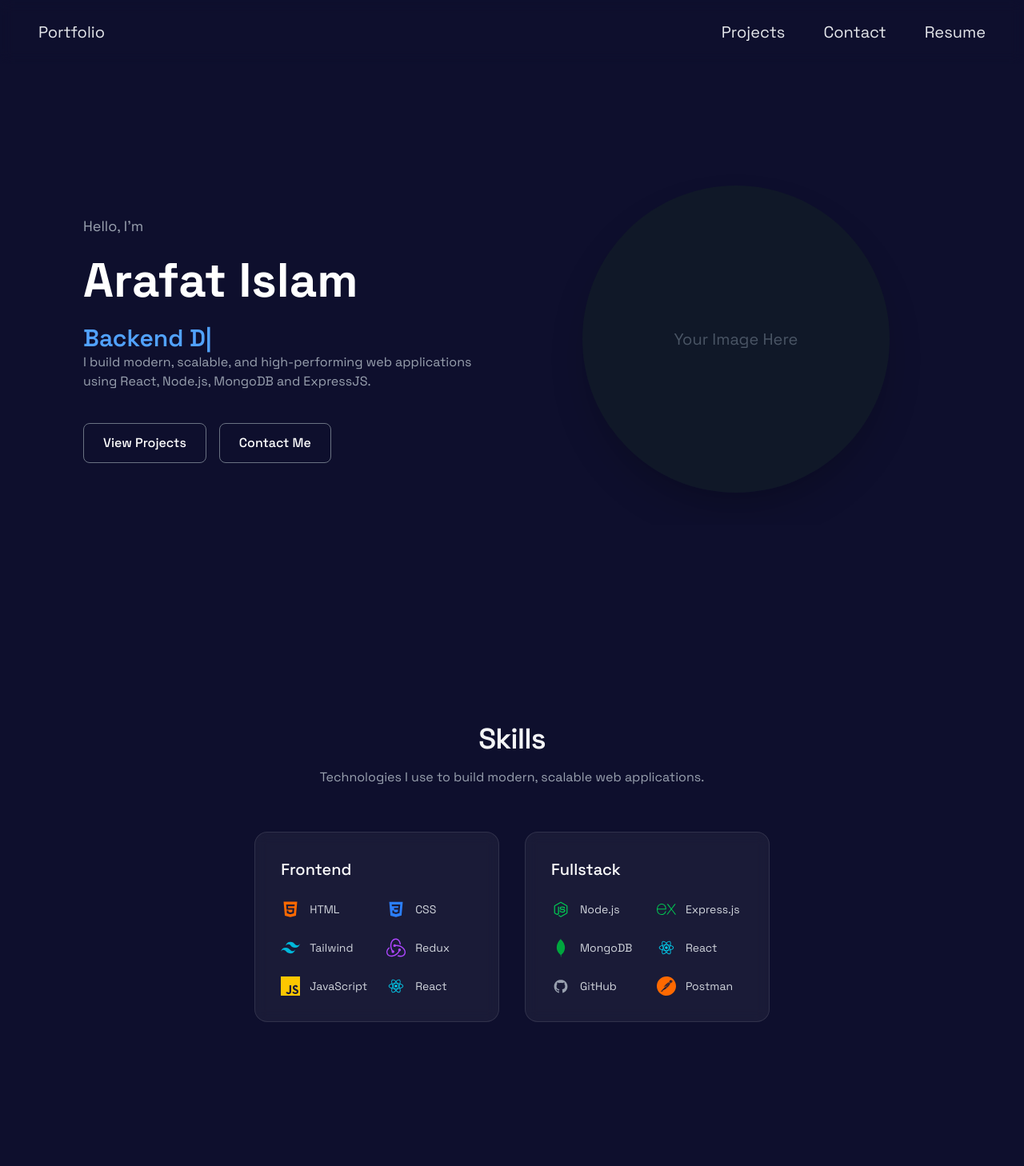
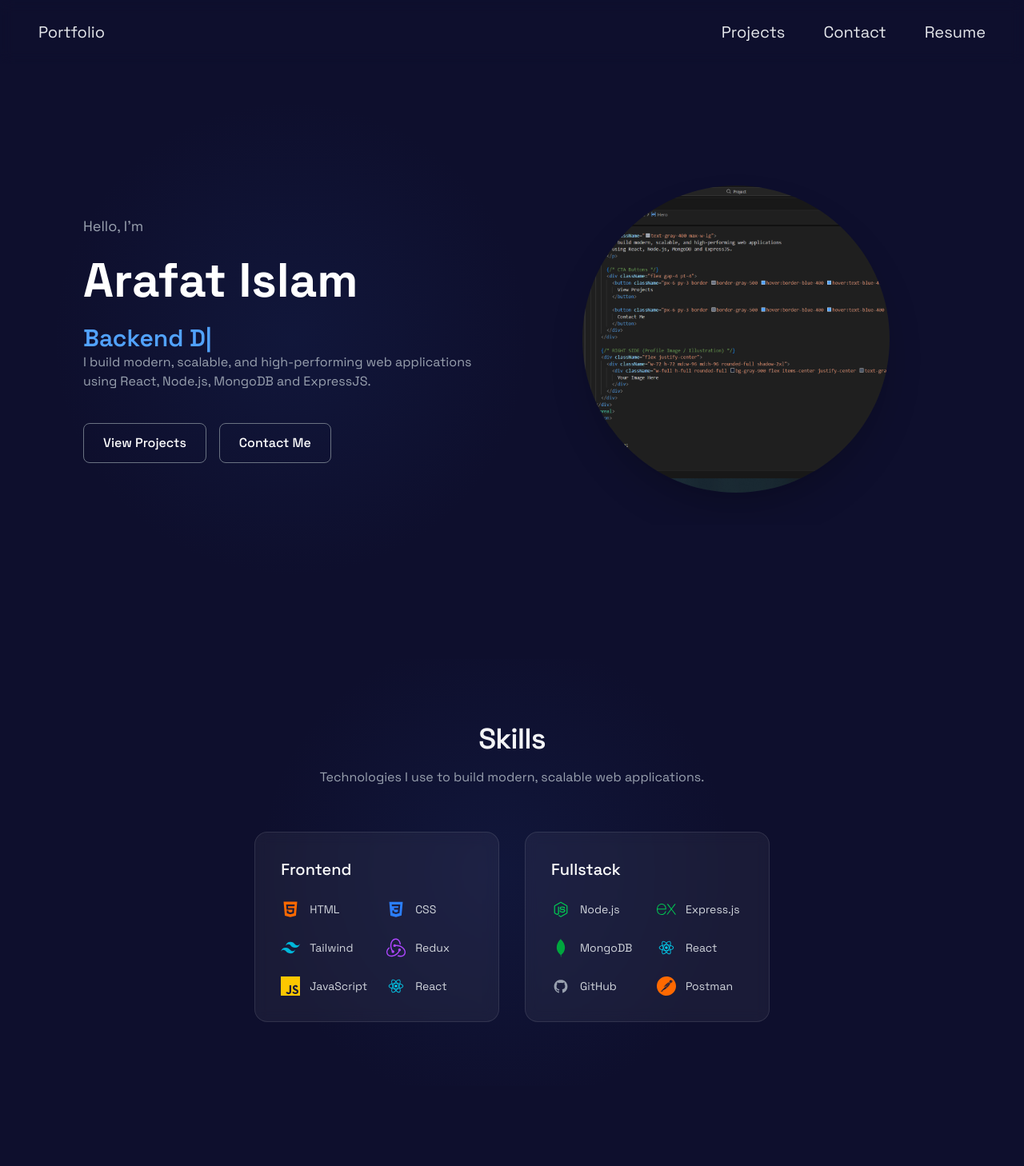
Before and after one commit to arafat-ynwa/Portfolio-vite-tailwind, a React app in the folder frontend/: page / in a window 1280 px wide. Shown: the top 1458 px of the page at 80% size. Built offline with nearby package versions, Linux system fonts and the light colour scheme; the HTML template or start-up script is replaced by a standard one.

Commit message:
UI Fixes

```diff
--- a/frontend/src/components/Hero.jsx
+++ b/frontend/src/components/Hero.jsx
@@ -1,13 +1,13 @@
 import { TypeAnimation } from "react-type-animation";
 import Reveal from "../features/common/Reveal";
 import ShinyEffect from "../features/common/ShinyEffect";
+import Screenshot_1 from "../assets/Screenshot_1.png";
 
 const Hero = () => {
   return (
-    <section className="relative w-full max-w-dvw min-h-screen  text-white flex items-center justify-center mt-32 md:mt-6 overflow-hidden">
+    <section className="relative w-full min-h-screen  text-white flex items-center justify-center mt-32 md:mt-6 overflow-hidden">
       {/* Shiny Orbs */}
-      {/* <ShinyEffect top={50} left={-100} size={600} /> */}
-      {/* <ShinyEffect top={200} right={-150} size={500} /> */}
+      <ShinyEffect left={5} size={600} maxWidth={600} />
 
       <Reveal>
         <div className=" max-w-7xl mx-auto md:px-12 grid md:grid-cols-2 gap-12 items-center py-10 px-10">
@@ -51,8 +51,11 @@ const Hero = () => {
           {/* RIGHT SIDE (Profile Image / Illustration) */}
           <div className="flex justify-center">
             <div className="w-72 h-72 md:w-96 md:h-96 rounded-full shadow-2xl">
-              <div className="w-full h-full rounded-full bg-gray-900 flex items-center justify-center text-gray-600 text-xl">
-                Your Image Here
+              <div className="w-full h-full rounded-full bg-gray-900 flex items-center justify-center text-gray-600 text-xl overflow-hidden">
+                <img
+                  src={Screenshot_1}
+                  className="w-full h-full object-cover group-hover:scale-110 transition duration-500"
+                />
               </div>
             </div>
           </div>
--- a/frontend/src/components/Skills.jsx
+++ b/frontend/src/components/Skills.jsx
@@ -51,9 +51,9 @@ const Skills = () => {
   return (
     <section
       id="skills"
-      className="max-w-5xl mx-auto px-6 py-20 text-gray-100 flex flex-col md:flex-row justify-center items-center"
+      className="relative overflow-hidden max-w-5xl mx-auto px-6 py-20 text-gray-100 flex flex-col md:flex-row justify-center items-center"
     >
-      {/* <ShinyEffect top={800} left={500} size={900} /> */}
+      <ShinyEffect left={15} size={600} maxWidth={600} />
 
 
       <Reveal>
--- a/frontend/src/features/common/ShinyEffect.jsx
+++ b/frontend/src/features/common/ShinyEffect.jsx
@@ -1,21 +1,25 @@
 
-function ShinyEffect({ left, right, top, size }) {
+function ShinyEffect({ left, right, top, size, maxWidth }) {
   const positionStyles = {
+    position: "absolute",
+    borderRadius: '50%',
+    background: "radial-gradient(circle, rgba(29, 53, 113, 0.2), transparent 70%)",
     top: `${top}px`,
-    width: `${size}px`,
+    width: `${size}vw`,
+    maxWidth: `${maxWidth}px`,
     height: `${size}px`,
     zIndex: -10,
   };
 
   if (left !== undefined) {
-    positionStyles.left = `${left}px`;
+    positionStyles.left = `${left}vw`;
   }
 
   if (right !== undefined) {
-    positionStyles.right = `${right}px`;
+    positionStyles.right = `${right}vw`;
   }
 
-  return <div className="shiny-effect" style={positionStyles}></div>;
+  return <div style={positionStyles}></div>;
 }
 
 export default ShinyEffect;
--- a/frontend/src/features/form/Form.jsx
+++ b/frontend/src/features/form/Form.jsx
@@ -36,10 +36,11 @@ function Form() {
 
   return (
     <section
-      className="min-h-screen flex flex-col md:flex-row items-center justify-center px-6 py-20 "
+      className="relative overflow-hidden min-h-screen flex flex-col md:flex-row items-center justify-center px-6 py-20 "
       id="contact"
     > {/* Heading */}
-      {/* <ShinyEffect top={1600} left={40} size={1200} /> */}
+      <ShinyEffect left={10} size={600} maxWidth={600} />
+
 
         <div className="text-center mb-8 px-6 py-20">
           <h2 className="text-3xl md:text-4xl font-bold text-white">
--- a/frontend/src/index.css
+++ b/frontend/src/index.css
@@ -3,16 +3,14 @@
 
 body {
   font-family: "Space Grotesk", sans-serif;
-  /* background-color: #190b1f; */
   background-color: #0e0f2d;
-  max-width: 100vw;
+  overflow-x: hidden;
 }
-
+/*
 .shiny-effect {
   position: absolute;
   border-radius: 50%;
   pointer-events: none;
   z-index: 1;
   background: radial-gradient(circle, rgba(29, 53, 113, 0.2), transparent 70%);
-  max-width: 100vw;
-}
+} */
```
